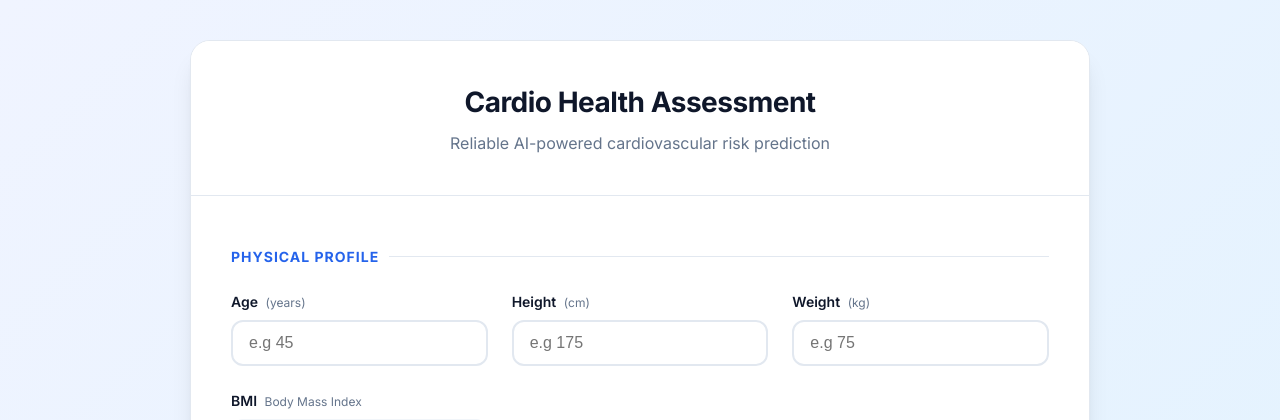
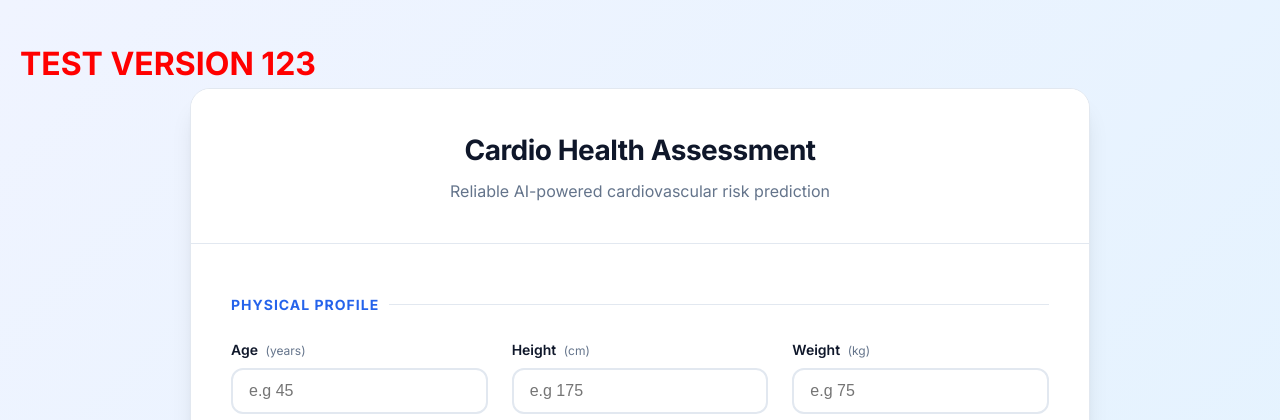
Before and after one commit to MeetPambhar/cardio-ml-flask, a Flask app: page / in a window 1280 px wide. Shown: the top 420 px of the page. Run offline with Flask 3, Linux system fonts and the light colour scheme; parts of the project's set-up code (start-up, migrations or seed data) failed here and were passed over.

Commit message:
Update index.html

```diff
--- a/templates/index.html
+++ b/templates/index.html
@@ -290,6 +290,7 @@
 </head>
 
 <body>
+<h1 style="color:red;">TEST VERSION 123</h1>
 
     <div class="main-container">
 
@@ -512,4 +513,5 @@
     </script>
 </body>
 
+
 </html>
```
